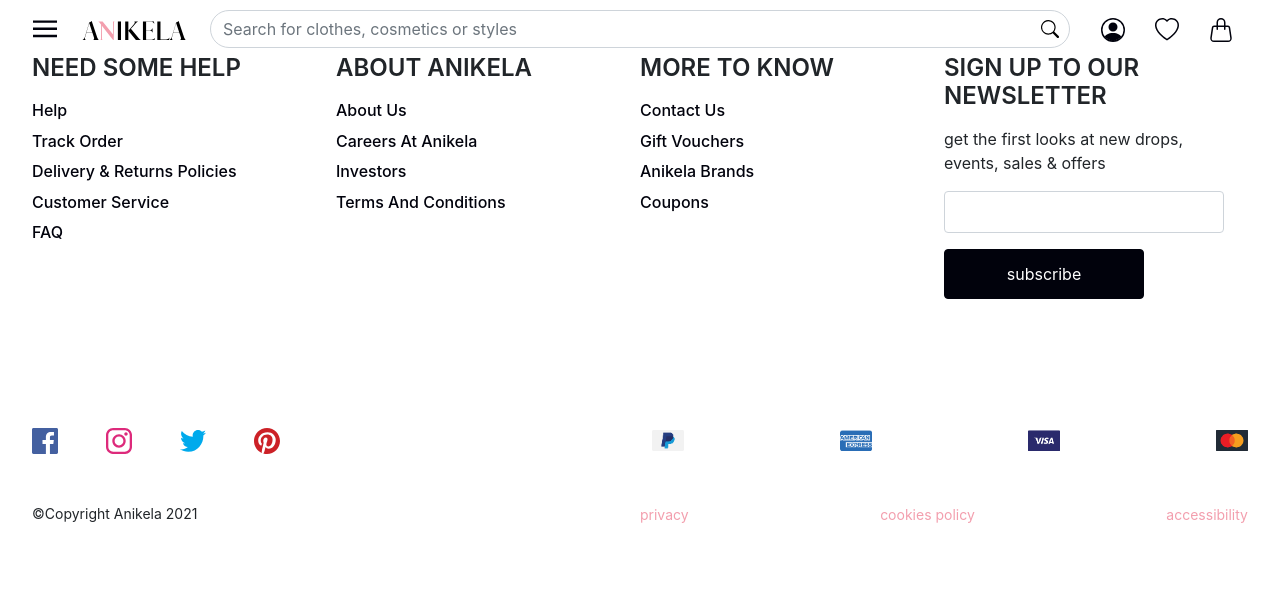
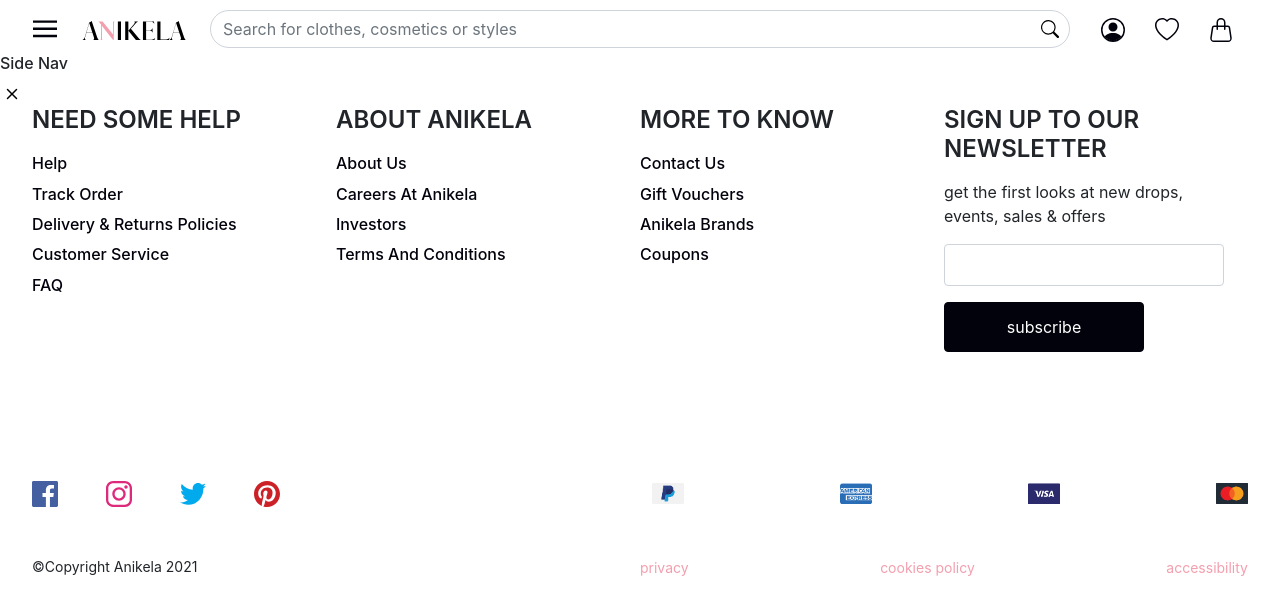
Before and after one commit to Coast-Information-Technology/anikela-ecommerce-customers-frontend, a React (Create React App) app: page / in a window 1280 px wide. Shown: the top 614 px of the page. Built offline with nearby package versions, Linux system fonts and the light colour scheme.

Commit message:
added default content to side nav

```diff
--- a/src/components/common/mobile_nav/SideNav.tsx
+++ b/src/components/common/mobile_nav/SideNav.tsx
@@ -1,7 +1,13 @@
 import React from "react";
+import Icon from "../icon/Icon";
 
 const SideNav: React.FC = () => {
-  return <aside></aside>;
+  return (
+    <aside className="side-nav">
+      <h6>Side Nav</h6>
+      <Icon icon="close" title="close" size={24} fill="rgb(0,0,0)" />
+    </aside>
+  );
 };
 
 export default SideNav;
```
